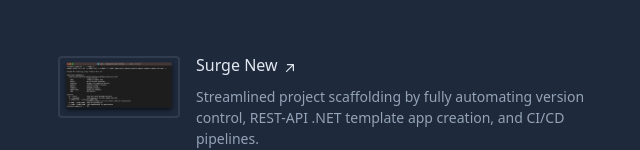
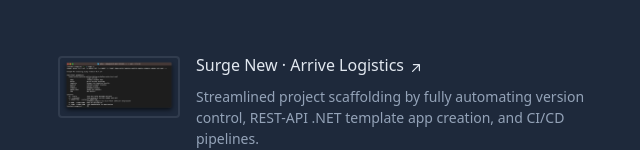
Before and after one commit to premiumfriedrice/lloydalba.dev, a SvelteKit app: page / in a window 1280 px wide. Shown: the part 1714-1864 px from the top of the page, without its empty margins (590-1230 px from the left). Built offline with nearby package versions, Linux system fonts and the light colour scheme; a web font is replaced by a local one.

Commit message:
Added new censored demo video link, also added company name of surge project

```diff
--- a/src/components/MainContents/Projects.svelte
+++ b/src/components/MainContents/Projects.svelte
@@ -22,9 +22,9 @@
           imagepath: 'images/PersonalWebsite.png'
       },
       {
-          name:'Surge New',
+          name:'Surge New · Arrive Logistics',
           description:'Streamlined project scaffolding by fully automating version control, REST-API .NET template app creation, and CI/CD pipelines.',
-          link:'https://drive.google.com/file/d/1edXoUqSkoK6c2iI1yFhLrZH6O06cH8sG/view?usp=sharing',
+          link:'https://drive.google.com/file/d/11D9j2wbfckiiUenRMl5at5TqRkMnPtzd/view?usp=sharing',
           skills: [
               'Python', 'Terminal', 'CI/CD', 'Azure DevOps'
             ],
```
